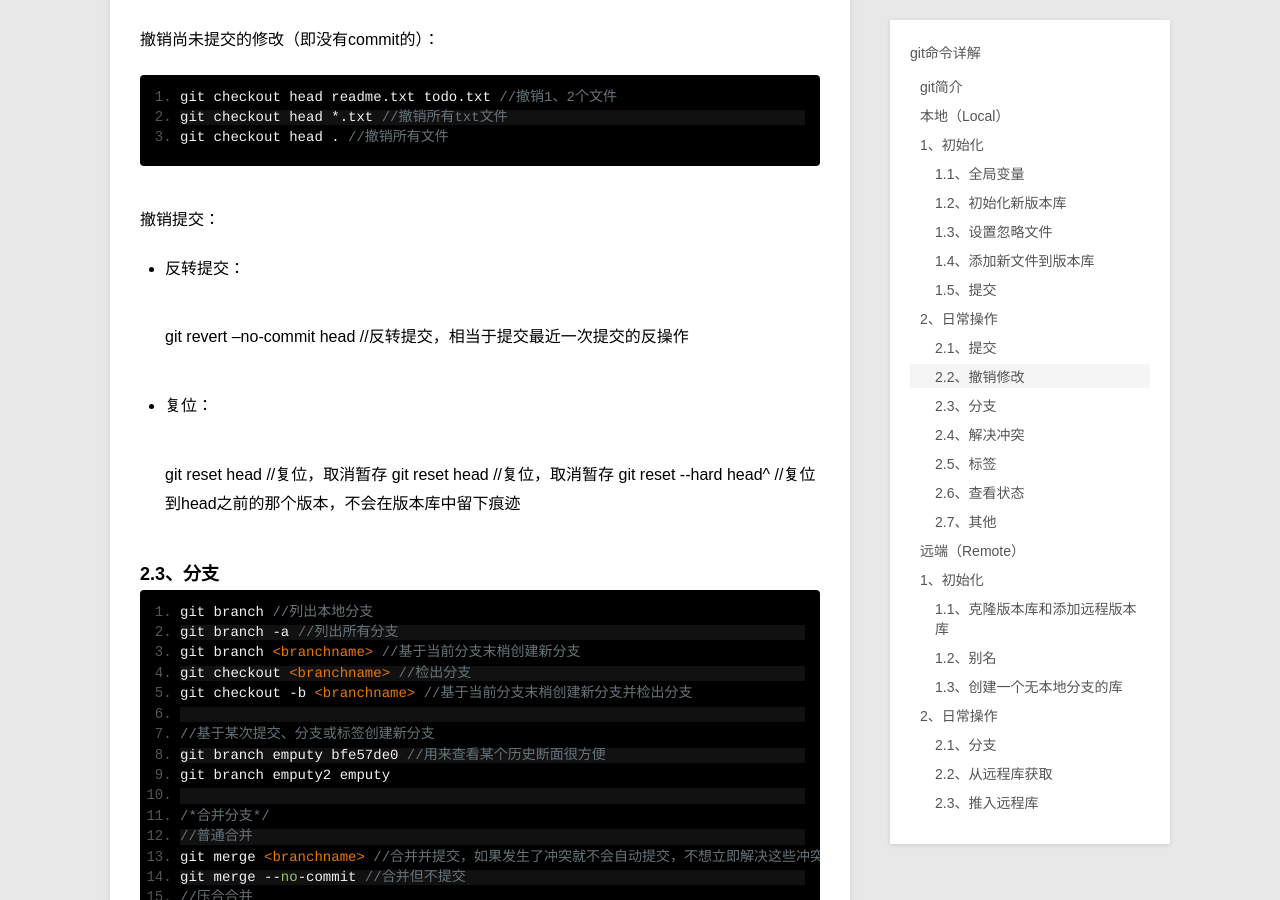
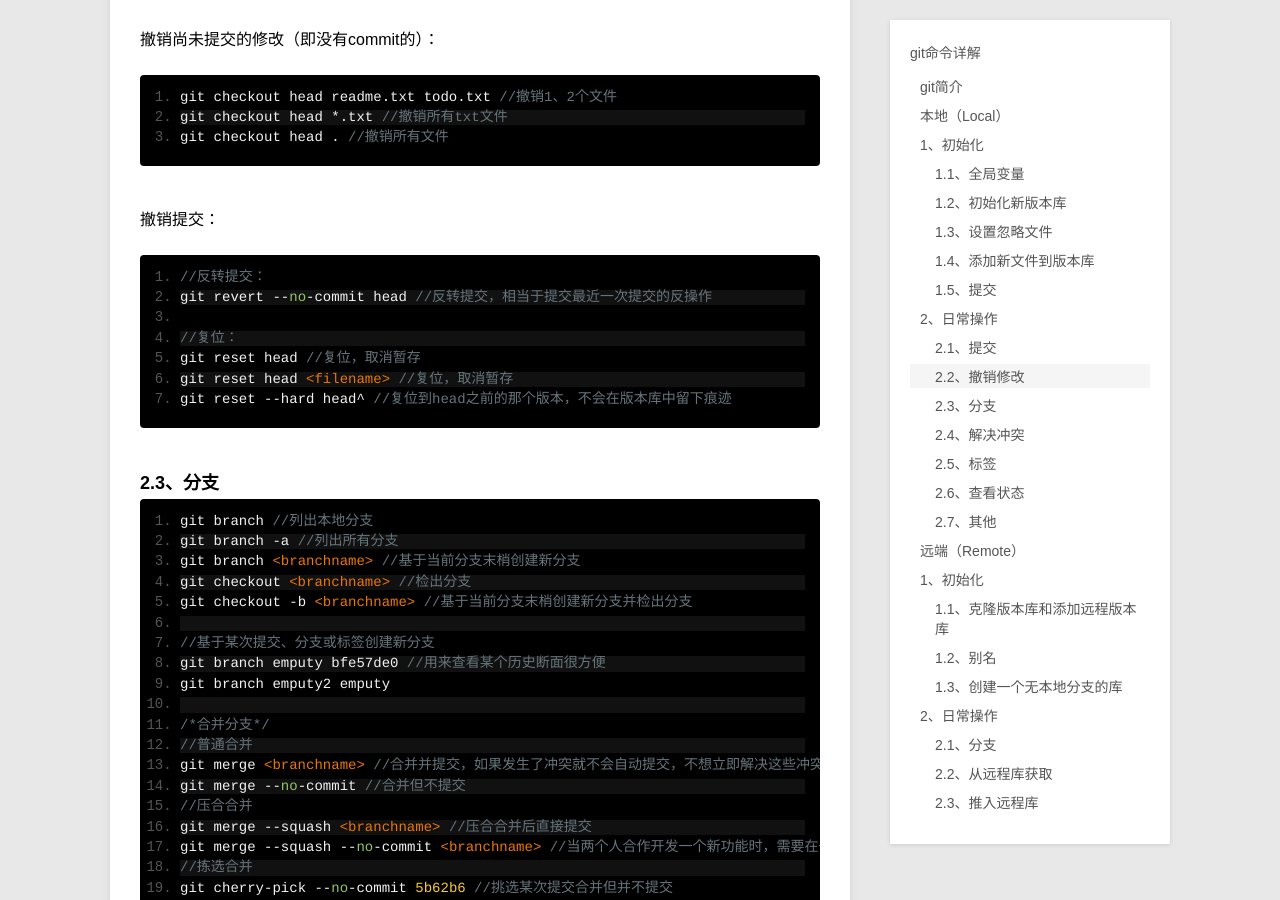
Before and after one commit to samirchen/samirchen.github.io, a Jekyll site: the page built from _posts/blog/2013-10-17-git-commands.md, in a window 1280 px wide and 900 px high, scrolled down 1695 px. Built offline with Jekyll 4.4.1, drawn with Linux system fonts in a browser that asks for light colours; Markdown is read by kramdown in place of the engine named in the settings.

```diff
--- a/_posts/blog/2013-10-17-git-commands.md
+++ b/_posts/blog/2013-10-17-git-commands.md
@@ -57,12 +57,10 @@ category: blog
 
 撤销提交：
 
-- 反转提交：
-
+	//反转提交：
 	git revert --no-commit head //反转提交，相当于提交最近一次提交的反操作
 
-- 复位：
-
+	//复位：
 	git reset head //复位，取消暂存
 	git reset head <filename> //复位，取消暂存
 	git reset --hard head^ //复位到head之前的那个版本，不会在版本库中留下痕迹
```
